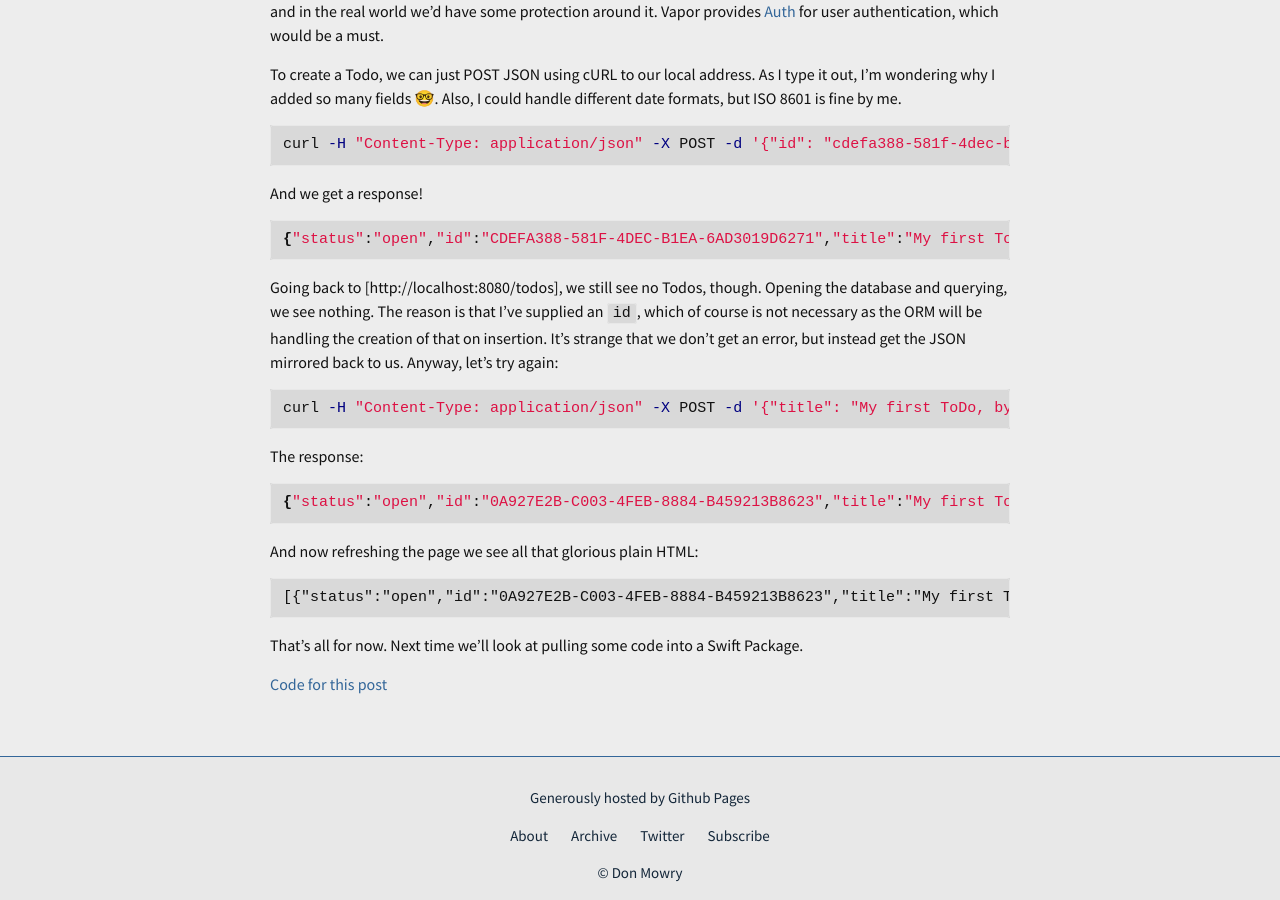
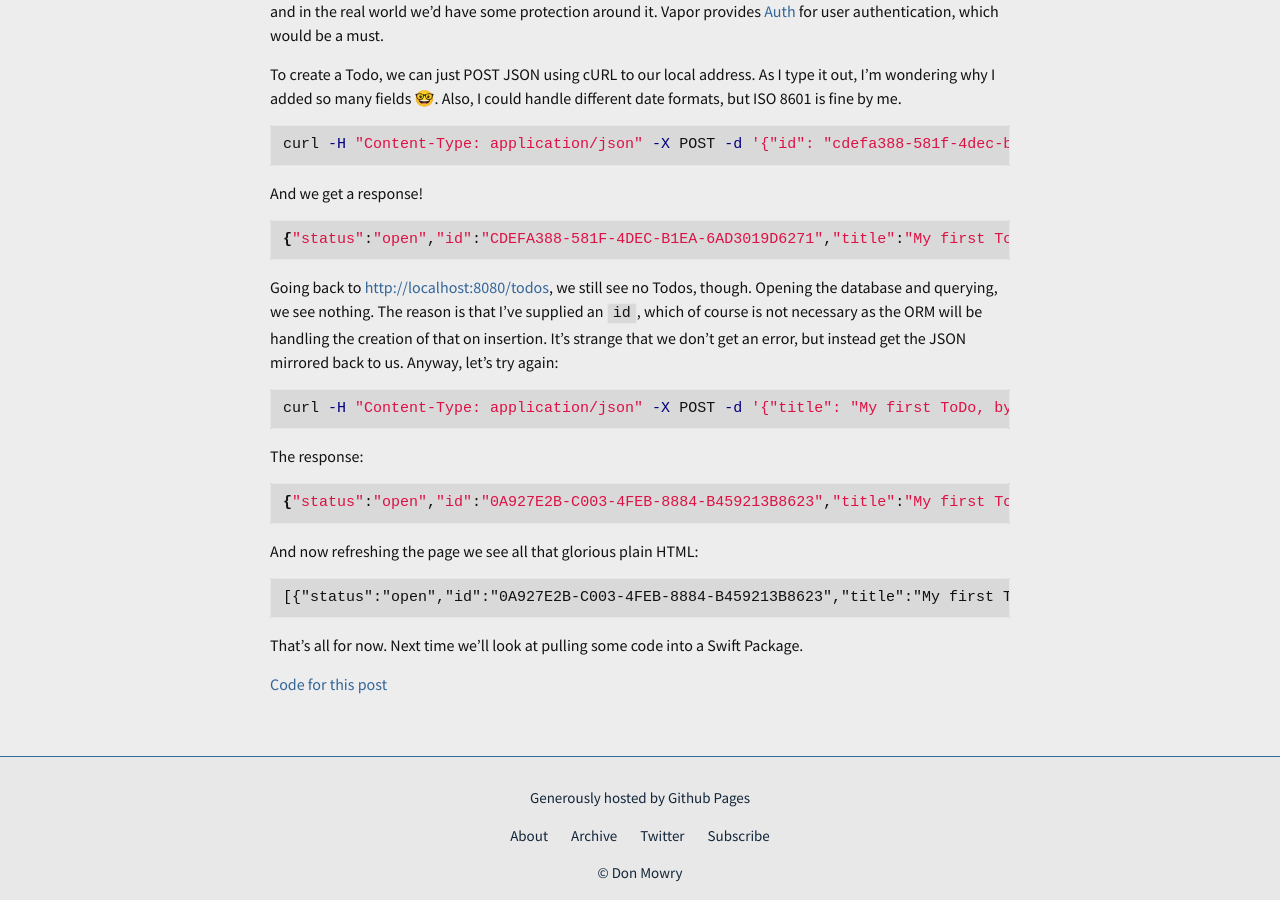
Before and after one commit to donmowry/donmowry.github.io, a Jekyll site: the page built from _posts/2019-11-06-edutudu-part-iii-vapor-persistence.md, in a window 1280 px wide and 900 px high, scrolled down 2598 px. Built offline with Jekyll 4.4.1, drawn with Linux system fonts in a browser that asks for light colours; some web fonts are replaced; part of the change alters nothing that is shown.

````diff
--- a/_posts/2019-11-06-edutudu-part-iii-vapor-persistence.md
+++ b/_posts/2019-11-06-edutudu-part-iii-vapor-persistence.md
@@ -93,7 +93,7 @@ And we get a response!
 {"status":"open","id":"CDEFA388-581F-4DEC-B1EA-6AD3019D6271","title":"My first ToDo, by Fisher Price","createdOn":"2019-11-07T05:50:39Z","priority":"high","updatedOn":"2019-11-07T05:50:39Z"}
 ```
 
-Going back to [http://localhost:8080/todos], we still see no Todos, though. Opening the database and querying, we see nothing.  The reason is that I've supplied an `id`, which of course is not necessary as the ORM will be handling the creation of that on insertion.  It's strange that we don't get an error, but instead get the JSON mirrored back to us.  Anyway, let's try again:
+Going back to [http://localhost:8080/todos](http://localhost:8080/todos), we still see no Todos, though. Opening the database and querying, we see nothing.  The reason is that I've supplied an `id`, which of course is not necessary as the ORM will be handling the creation of that on insertion.  It's strange that we don't get an error, but instead get the JSON mirrored back to us.  Anyway, let's try again:
 ```bash
 curl -H "Content-Type: application/json" -X POST -d '{"title": "My first ToDo, by Fisher Price", "createdOn": "2019-11-07T05:50:39Z", "updatedOn": "2019-11-07T05:50:39Z", "status": "open", "priority": "high"}' http://localhost:8080/todos
 ```
````
